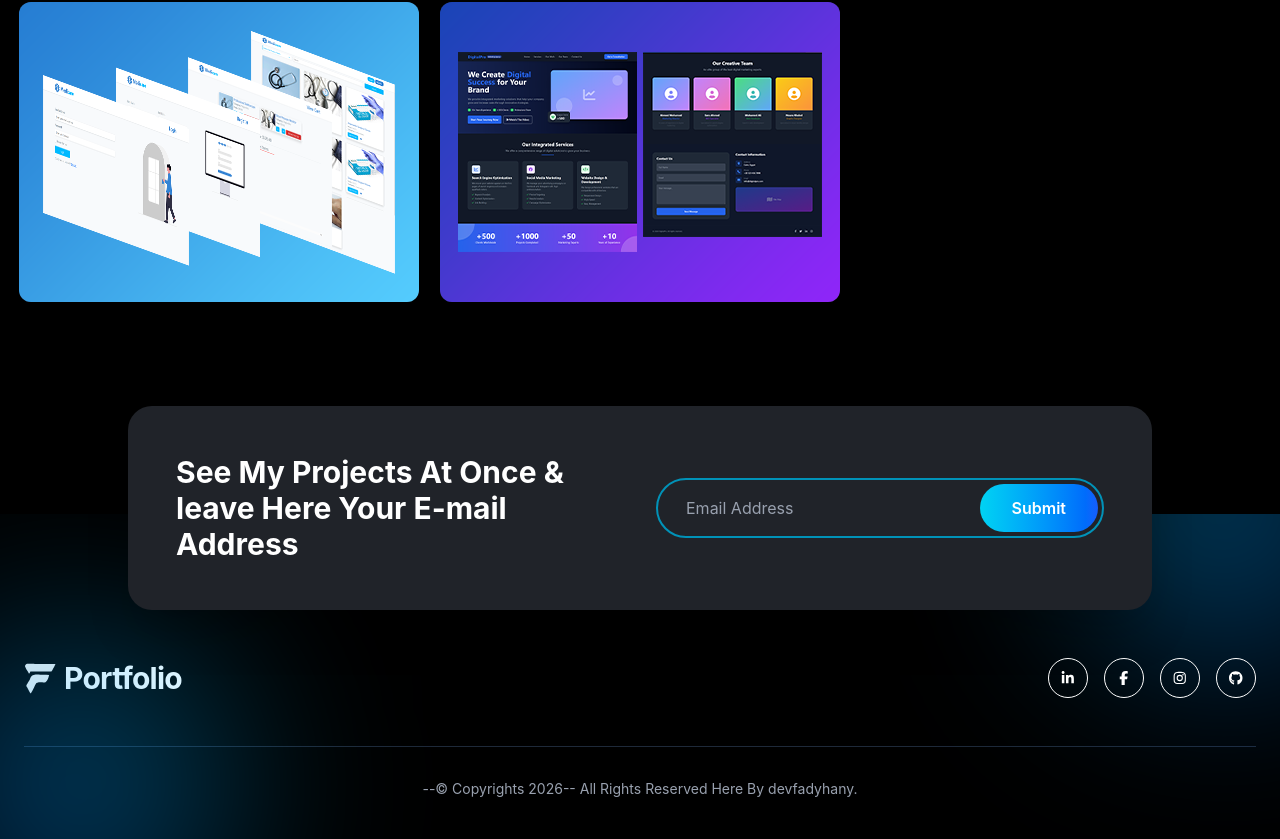
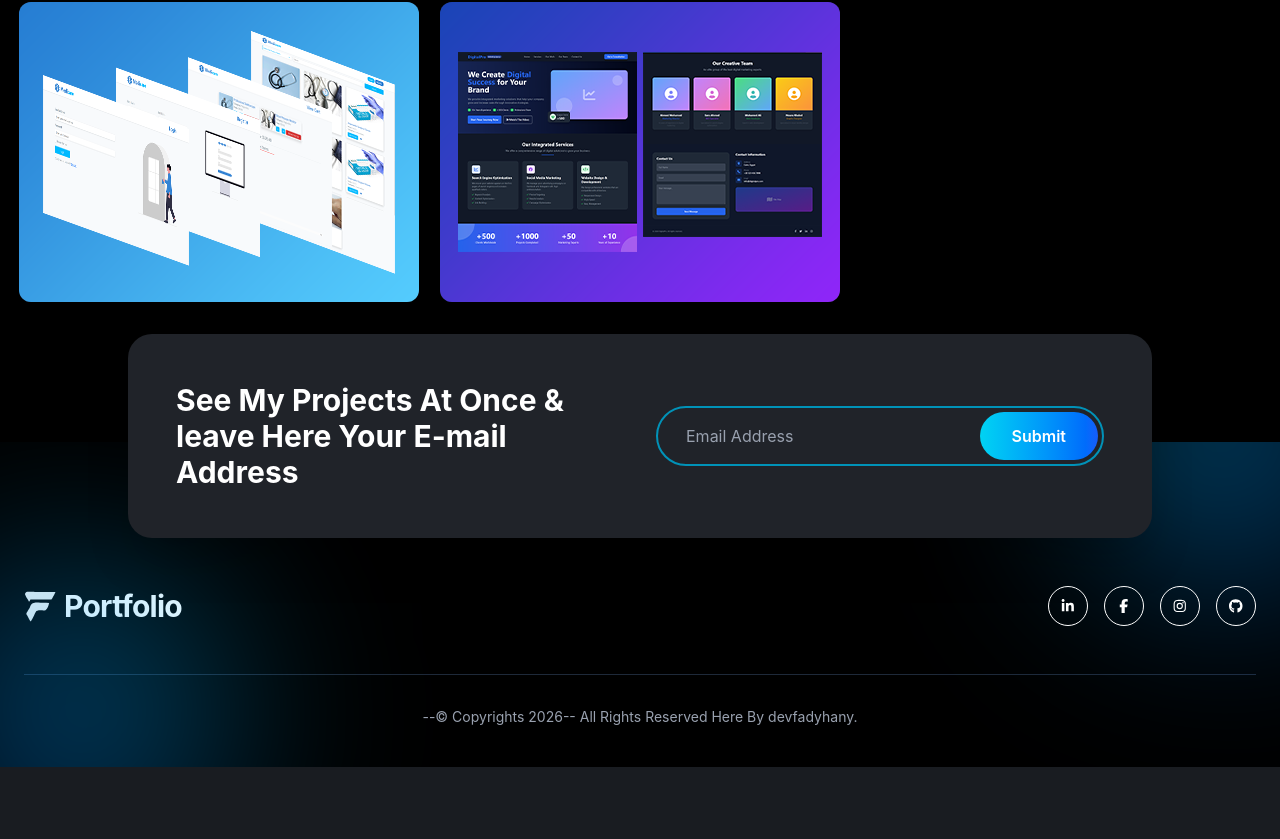
Before and after one commit to devfadyhany/Portfolio, a React (Vite) app: page / in a window 1280 px wide. Shown: the part 1910-2749 px from the top of the page. After the commit the page ends 2677 px from the top, so only its background shows below. Built offline with nearby package versions, Linux system fonts and the light colour scheme.

Commit message:
fix "NewsletterCTA" UI issue

```diff
--- a/src/components/projects/ProjectCard.jsx
+++ b/src/components/projects/ProjectCard.jsx
@@ -7,7 +7,10 @@ import { faExternalLinkAlt } from "@fortawesome/free-solid-svg-icons";
 const ProjectCard = ({ project }) => {
   const navigate = useNavigate();
 
-  const goToDetails = () => navigate(`/projects/${project.id}`);
+  const goToDetails = () => {
+    navigate(`/projects/${project.id}`);
+    window.scrollTo({ top: 0, behavior: "smooth" });
+  };
 
   return (
     <div
--- a/src/components/ui/NewsletterCTA.jsx
+++ b/src/components/ui/NewsletterCTA.jsx
@@ -1,6 +1,6 @@
 function NewsletterCTA() {
   return (
-    <div className="relative z-10 -mt-30">
+    <div className="relative z-10 -mt-48">
       <div className="skills-container mx-auto -mb-24 w-[90%] max-w-5xl rounded-3xl p-8 shadow-2xl md:p-12">
         <div className="flex flex-col items-center justify-between gap-6 lg:flex-row">
           <h2 className="text-2xl font-bold lg:text-3xl text-center lg:text-left">
--- a/src/pages/ProjectDetails.jsx
+++ b/src/pages/ProjectDetails.jsx
@@ -48,7 +48,7 @@ function ProjectDetails() {
   const gallery = project.images?.length ? project.images : [project.thumbnail];
 
   return (
-    <section className="min-h-screen bg-black text-white pt-32 pb-20 px-4">
+    <section className="min-h-screen bg-black text-white py-24 px-4">
       <div className="max-w-5xl container mx-auto">
         <button
           type="button"
```
